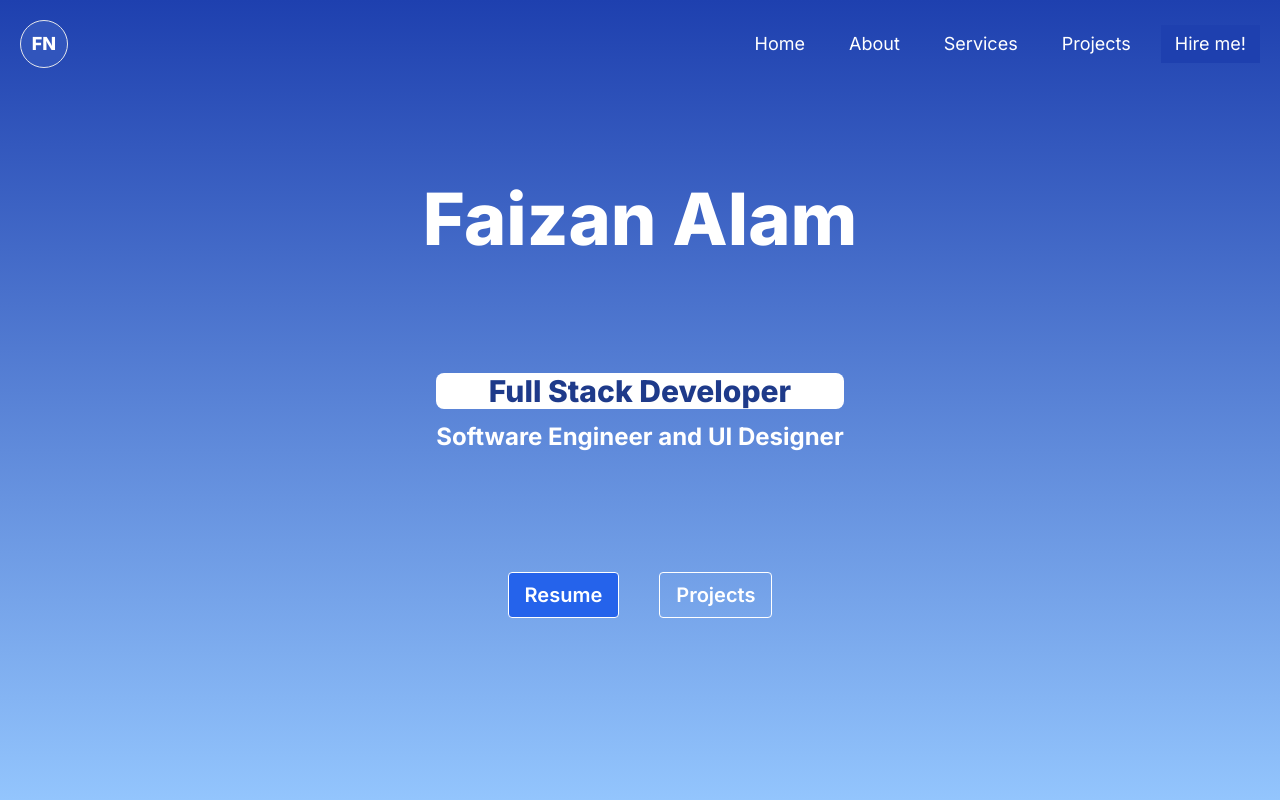
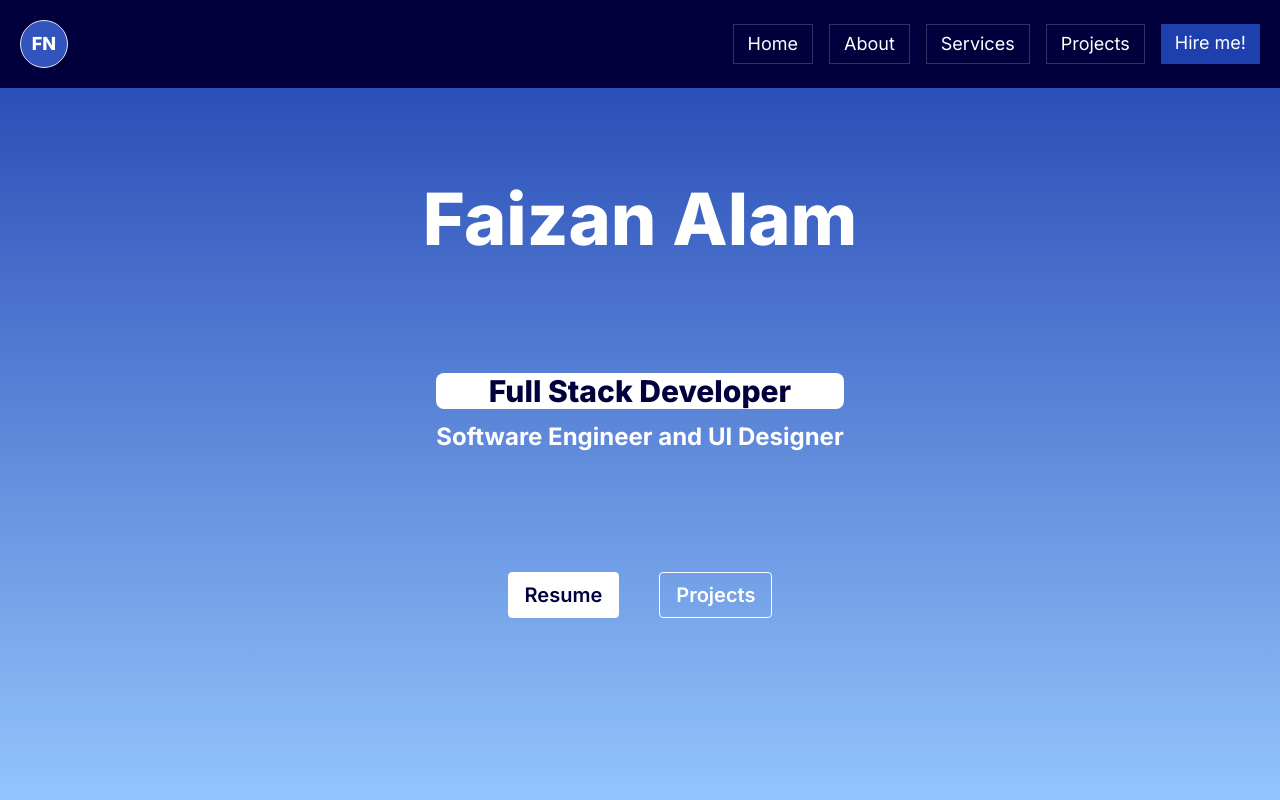
Before and after one commit to faizan619/Faizan_Dev_Portfolio, a Next.js app: page / in a window 1280 px wide. Shown: the top 800 px of the page. Built offline with nearby package versions, Linux system fonts and the light colour scheme.

Commit message:
layout mode enable

```diff
--- a/src/app/Components/FormContact.js
+++ b/src/app/Components/FormContact.js
@@ -1,6 +1,6 @@
 export default function FormContact(){
     return(
-        <section className="py-6 dark:bg-gray-800 dark:text-gray-50">
+        <section className="py-6 bg-[#01003d] text-white">
             <div className="grid max-w-6xl grid-cols-1 px-6 mx-auto lg:px-8 md:grid-cols-2 md:divide-x">
                 <div className="py-6 md:py-0 md:px-6 flex flex-col justify-center">
                     <h1 className="text-3xl sm:text-5xl font-bold">Get in touch</h1>
@@ -40,7 +40,7 @@ export default function FormContact(){
                         <span className="mb-1">Message</span>
                         <textarea rows="7" className="block w-full rounded-md focus:ring  border dark:bg-gray-800"></textarea>
                     </label>
-                    <button type="button" className="self-center px-8 py-3 text-lg rounded focus:ring hover:ring dark:bg-violet-400 dark:text-gray-900">Submit</button>
+                    <button type="button" className="self-center px-8 py-3 text-lg rounded focus:ring hover:ring border">Submit</button>
                 </form>
             </div>
         </section>
--- a/src/app/Components/HeroPage.js
+++ b/src/app/Components/HeroPage.js
@@ -10,7 +10,7 @@ export default function Hero() {
           Faizan Alam
         </h1>
         <div className="text-center">
-          <p className="text-2xl font-extrabold text-blue-900 bg-white rounded-lg sm:text-3xl">
+          <p className="text-2xl font-extrabold text-[#01003d] bg-white rounded-lg sm:text-3xl">
             Full Stack Developer
           </p>
           <p className="pt-3 text-xl font-bold sm:text-2xl text-white">
@@ -18,7 +18,7 @@ export default function Hero() {
           </p>
         </div>
         <div className="flex gap-5 lg:gap-10">
-          <button className="rounded px-4 py-2 bg-blue-600 border-white border hover:bg-blue-900 text-white font-semibold sm:text-xl">
+          <button className="rounded px-4 py-2 bg-white border-white border hover:bg-blue-900 text-[#01003d] font-semibold sm:text-xl">
             Resume
           </button>
           <button className="dark:border border-white text-white border rounded px-4 py-2 font-semibold sm:text-xl">
--- a/src/app/Components/Navbar.js
+++ b/src/app/Components/Navbar.js
@@ -11,10 +11,10 @@ export default function Navbar() {
         <label htmlFor="checkbox_toggle" className="select-none text-2xl cursor-pointer hamburger">&#9776;</label>
         <div className="flex text-center gap-4 text-lg menu bg-transparent text-white">
         {/* <div className="flex text-center bg-gray-800 gap-4 text-lg menu md:dark:bg-[#022f69] md:bg-gray-100 "> */}
-          <li className="hover:bg-[#3155bc]"><a href="#home">Home</a></li>
-          <li className="hover:bg-[#3155bc]"><a href="#about">About</a></li>
-          <li className="hover:bg-[#3155bc] "><a href="#service">Services</a></li>
-          <li className="hover:bg-[#3155bc]"><a href="#project">Projects</a></li>
+          <li className="hover:underline border border-[#343364]"><a href="#home">Home</a></li>
+          <li className="hover:underline border border-[#343364]"><a href="#about">About</a></li>
+          <li className="hover:underline border border-[#343364] "><a href="#service">Services</a></li>
+          <li className="hover:underline border border-[#343364]"><a href="#project">Projects</a></li>
           <li className=" bg-blue-800 text-white"><a href="/">Hire me!</a></li>
         </div>
       </ul>
--- a/src/app/Components/Service.js
+++ b/src/app/Components/Service.js
@@ -3,12 +3,12 @@ import serviceInfo from '../api/servicedata'
 const Service = () => {
 
   return (
-    <section className="flex flex-col items-center ">
+    <section className="flex flex-col items-center bg-[#01003d] text-white">
         <div className="flex flex-col items-center py-3">
-              <span className="font-semibold text-3xl sm:text-4xl">
+              <span className="font-semibold text-3xl sm:text-4xl pt-7">
                 Our Services
               </span>
-              <h2 className="text-gray-500">
+              <h2 className="text-gray-400">
                 What We Offer
               </h2>
         </div>
@@ -22,8 +22,8 @@ const Service = () => {
                   <h1 className="text-xl uppercase font-semibold">{item.name}</h1>
                 </div>
                 {/* {item.serviceinfo} */}
-                <p className="text-gray-500">{item.serviceinfo}</p>
-                <a href='mailto:alamf6023@gmail.com'><button className="border py-2 rounded-md bg-gray-600 px-10">Mail Us</button></a>
+                <p className="text-gray-400">{item.serviceinfo}</p>
+                <a href='mailto:alamf6023@gmail.com'><button className="border hover:bg-white hover:text-[rgb(1,0,61)] transition-all font-semibold py-2 rounded-md  px-10">Mail Us</button></a>
             </div>
           ))
         }
--- a/src/app/Components/SkillsPage.js
+++ b/src/app/Components/SkillsPage.js
@@ -3,7 +3,7 @@ export default function Skill(){
 
 
     return(
-        <div className="p-3 my-10 text-center min-h-[15rem]">
+        <div className="p-3 py-10 text-center min-h-[15rem] bg-[#01003d] text-white">
             <h1 className="text-3xl p-5 font-extrabold sm:text-4xl">Skills</h1>
             <div className="flex flex-wrap gap-4 justify-center">
             {
--- a/src/app/Components/footer.js
+++ b/src/app/Components/footer.js
@@ -1,10 +1,11 @@
 export default function Footer() {
   return (
-    <footer className="px-4 divide-y dark:bg-gray-800 dark:text-gray-100">
+    <footer className="px-4 divide-y bg-gradient-to-b from-[rgb(1,0,61)] to-[rgb(1,0,61,.8)] text-white">
+    {/* <footer className="px-4 divide-y dark:bg-gray-800 dark:text-gray-100"> */}
       <div className="container flex flex-col justify-between py-10 mx-auto space-y-8 lg:flex-row lg:space-y-0">
         <div className="lg:w-1/3">
           <a rel="noopener noreferrer" href="#" className="flex justify-center space-x-3 lg:justify-start">
-            <div className="flex items-center justify-center w-12 h-12 rounded-full dark:bg-gray-600">
+            <div className="flex items-center justify-center w-12 h-12 rounded-full bg-blue-700 border">
               {/* <svg
                 xmlns="http://www.w3.org/2000/svg"
                 viewBox="0 0 32 32"
--- a/src/app/Components/style/navbar.css
+++ b/src/app/Components/style/navbar.css
@@ -12,3 +12,11 @@ input[type=checkbox] {display: none;}
     input[type=checkbox]:checked~.menu {display: block;}
     .hamburger {display: block;}
 }
+.hello{
+    /* background-blend-mode:blur(20px) ; */
+    backdrop-filter: blur(20px);
+    background-color: #01003d;
+    /* filter: opacity(100%); */
+    /* filter: contrast(10%); */
+    /* color: black; */
+}
--- a/src/app/page.js
+++ b/src/app/page.js
@@ -7,19 +7,21 @@ import Skill from './Components/SkillsPage'
 import Service from './Components/Service'
 import FormContact from './Components/FormContact'
 import Project from './Components/Project'
+// import './Components/style/hero.css'
+
 
 export default function Home() {
 
   return (
-    <main className='min-h-screen'>
+    <main className='min-h-screen '>
       <Navbar/>
       {/* <div className='min-h-[18.9rem]'> */}
       <div className=''>
-        <div id='home' className=''><Hero/></div>
-        <div id='about' className='min-h-screen'><Second/></div>
+        <div id='home'><Hero/></div>
+        <div id='about' ><Second/></div>
         <div><Skill/></div>
-        <div id='service' className='min-h-screen '><Service/></div>
         <div id='project' className='min-h-screen'><Project/></div>
+        <div id='service' ><Service/></div>
         <div id='' className=''><FormContact/></div>
       </div>
       <Footer/>
```
